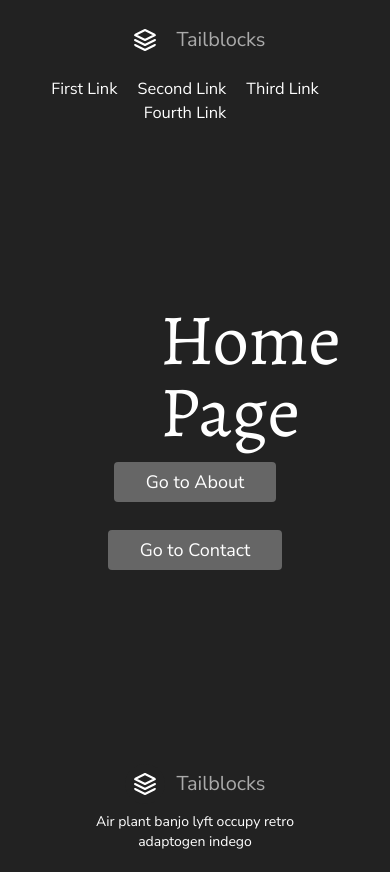
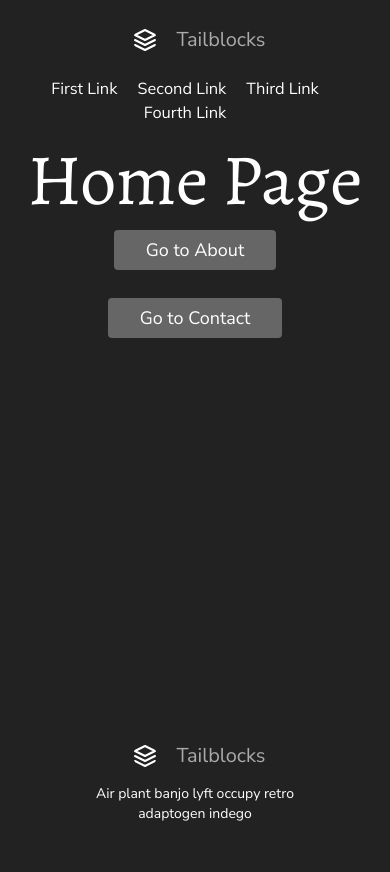
Before and after one commit to wongprom/test-next-13, a Next.js app: page / in a window 390 px wide. After the commit the page ends 844 px from the top, so only its background shows below. Built offline with nearby package versions, Linux system fonts and the light colour scheme.

Commit message:
Page app, only use p-40 on medium screen.

```diff
--- a/app/page.tsx
+++ b/app/page.tsx
@@ -3,7 +3,7 @@ import { alegreya } from './fonts/fonts';
 
 export default function Home() {
   return (
-    <div className="flex-1 bg-[#222222] p-40">
+    <div className="flex-1 bg-[#222222] md:p-40">
       <h1 className={`${alegreya.className} text-center text-7xl text-white`}>
         Home Page
       </h1>
```
